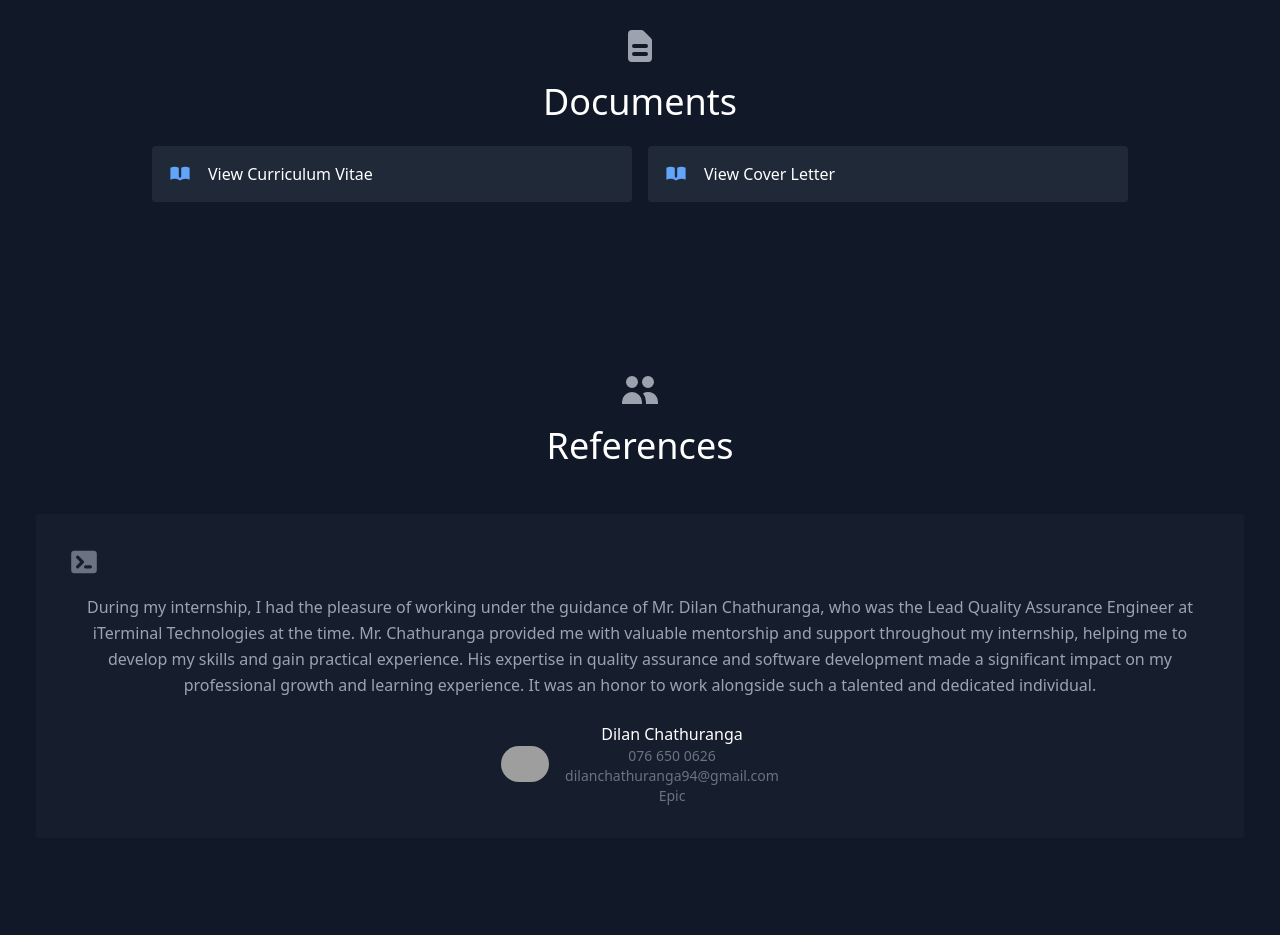
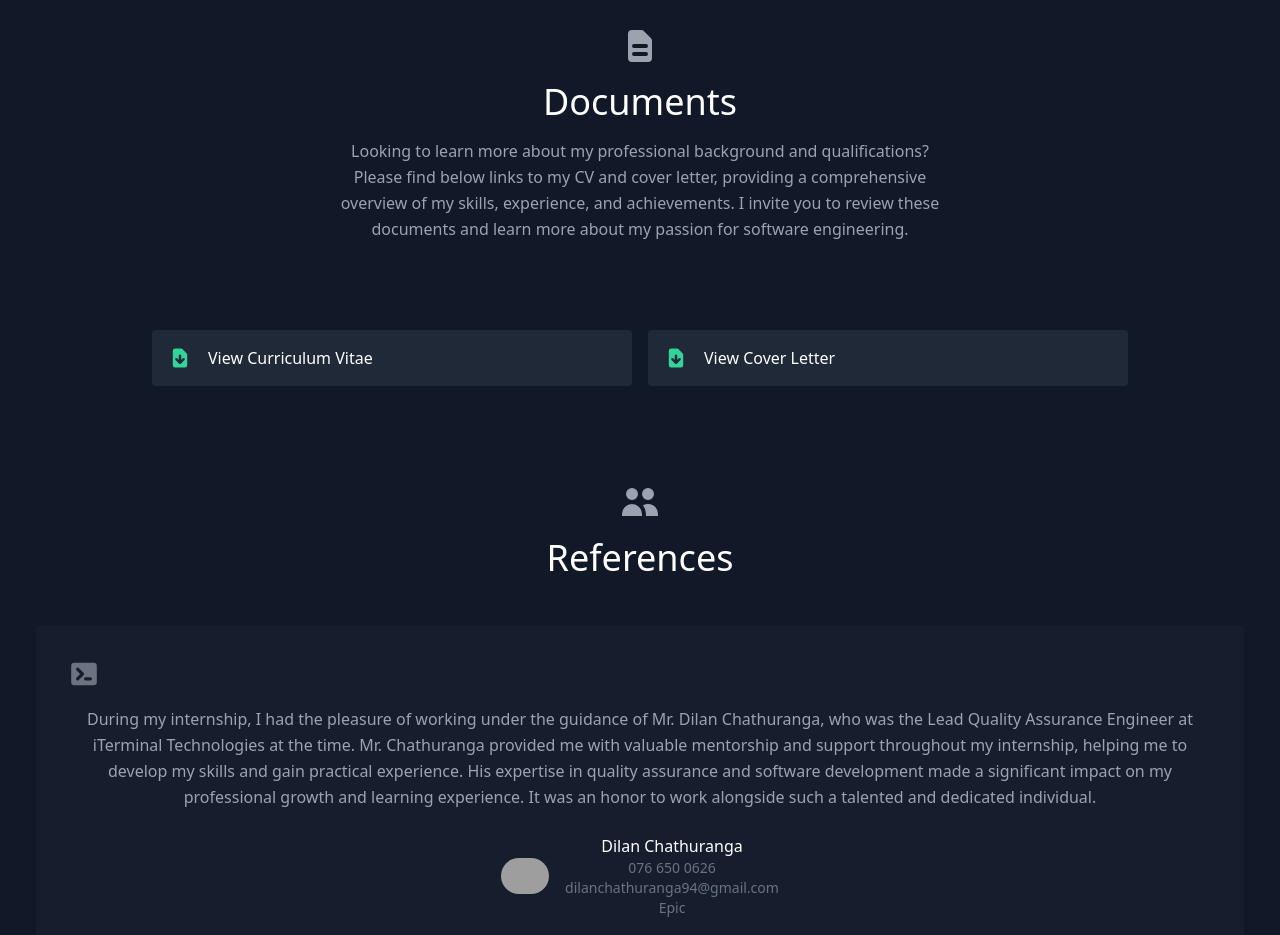
Before and after one commit to udeepa-des/portfolio-web, a React (Create React App) app: page / in a window 1280 px wide. Shown: the part 2560-3495 px from the top of the page. Built offline with nearby package versions, Linux system fonts and the light colour scheme; grey boxes are pictures that could not be loaded.

Commit message:
small changes

```diff
--- a/src/components/Cv.js
+++ b/src/components/Cv.js
@@ -1,4 +1,4 @@
-import { BookOpenIcon, DocumentTextIcon } from '@heroicons/react/solid';
+import { BookOpenIcon, DocumentDownloadIcon, DocumentSearchIcon, DocumentTextIcon } from '@heroicons/react/solid';
 import React from 'react';
 
 export default function Cv({ CvUrl, ClUrl }) {
@@ -20,10 +20,16 @@ export default function Cv({ CvUrl, ClUrl }) {
                     <h1 className="sm:text-4xl text-3xl font-medium title-font text-white mb-4">
                         Documents
                     </h1>
+                    <p className="text-base leading-relaxed xl:w-2/4 lg:w-3/4 mx-auto">
+                        Looking to learn more about my professional background and qualifications?
+                        Please find below links to my CV and cover letter, providing a comprehensive overview of my skills, experience,
+                        and achievements. I invite you to review these documents and learn more about my passion for software engineering.
+                    </p>
+                </div>
                 <div className="flex flex-wrap lg:w-4/5 sm:mx-auto sm:mb-2 -mx-2">
                     <div className="p-2 sm:w-1/2 w-full">
                         <div className="bg-gray-800 rounded flex p-4 h-full items-center">
-                            <BookOpenIcon className="text-blue-400 w-6 h-6 flex-shrink-0 mr-4"/>
+                            <DocumentDownloadIcon className="text-green-400 w-6 h-6 flex-shrink-0 mr-4" />
                             <span className="title-font font-medium text-white">
                                 <button onClick={handleCV}>View Curriculum Vitae</button>
                             </span>
@@ -31,15 +37,13 @@ export default function Cv({ CvUrl, ClUrl }) {
                     </div>
                     <div className="p-2 sm:w-1/2 w-full">
                         <div className="bg-gray-800 rounded flex p-4 h-full items-center">
-                            <BookOpenIcon className="text-blue-400 w-6 h-6 flex-shrink-0 mr-4"/>
+                            <DocumentDownloadIcon className="text-green-400 w-6 h-6 flex-shrink-0 mr-4" />
                             <span className="title-font font-medium text-white">
                                 <button onClick={handleCL}>View Cover Letter</button>
                             </span>
                         </div>
                     </div>
                 </div>
-
-                </div>
             </div>
         </section >
     );
```
Lines whose indentation alone changed are shown as unchanged.
